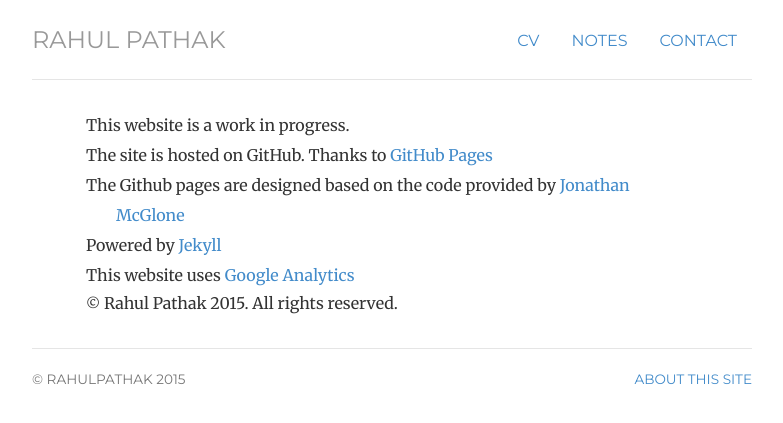
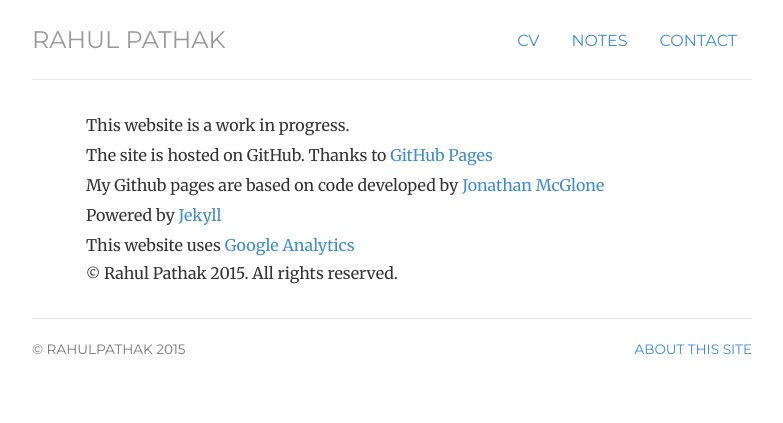
Before and after one commit to pathak-rahul/pathak-rahul.github.io, a Jekyll site: the page built from about/index.html, in a window 1280 px wide. Shown: the top 423 px of the page, without its empty margins (248-1031 px from the left). Built offline with Jekyll 4.4.1, drawn with Linux system fonts in a browser that asks for light colours.

Commit message:
Update index.html

```diff
--- a/about/index.html
+++ b/about/index.html
@@ -9,7 +9,7 @@
         <ul class="list-unstyled">
         <li> This website is a work in progress.</li>
         <li> The site is hosted on GitHub. Thanks to <a href="http://pages.github.com/" title="GitHub Pages">GitHub Pages</a></li>
-        <li> The Github pages are designed based on the code provided by <a href="http://jmcglone.com" title="ZkySky Design">Jonathan McGlone</a></li>
+        <li> My Github pages are based on code developed by <a href="http://jmcglone.com" title="ZkySky Design">Jonathan McGlone</a></li>
         <li> Powered by <a href="http://jekyllrb.com/" title="Jekyll">Jekyll</a></li>
         <li> This website uses <a href="http://www.google.com/analytics/" title ="Google Analytics">Google Analytics</a></li>
         <p>  <small>&copy;</small> Rahul Pathak 2015. All rights reserved.</p>
```
